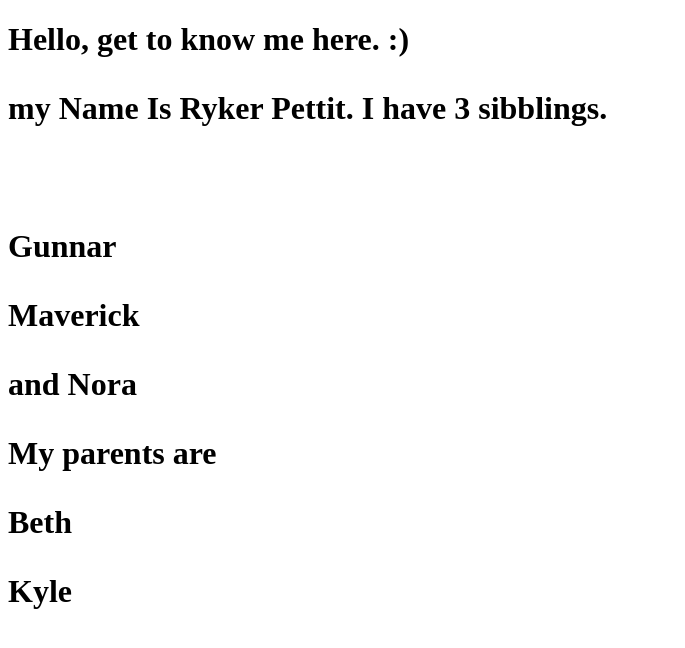
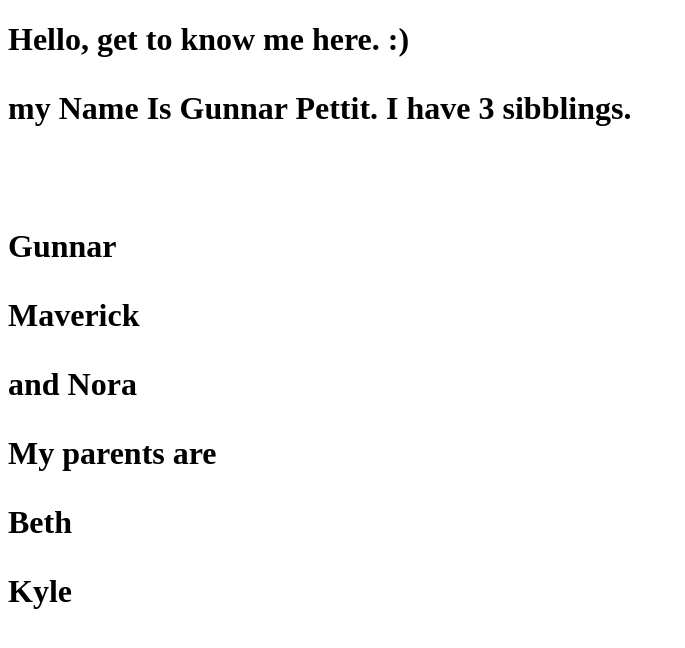
Before and after one commit to idahomelonboy/Website, a plain HTML site: page About.html in a window 1280 px wide. Shown: the whole page, without its empty margins (0-685 px from the left). Drawn offline with Linux system fonts and the light colour scheme.

Commit message:
Update About.html

```diff
--- a/About.html
+++ b/About.html
@@ -5,7 +5,7 @@
       </head>
       <body>
           <h1>Hello, get to know me here. :)</h>
-          <p>my Name Is Ryker Pettit.
+          <p>my Name Is Gunnar Pettit.
 I have 3 sibblings.</p>
 
           <br />
```
